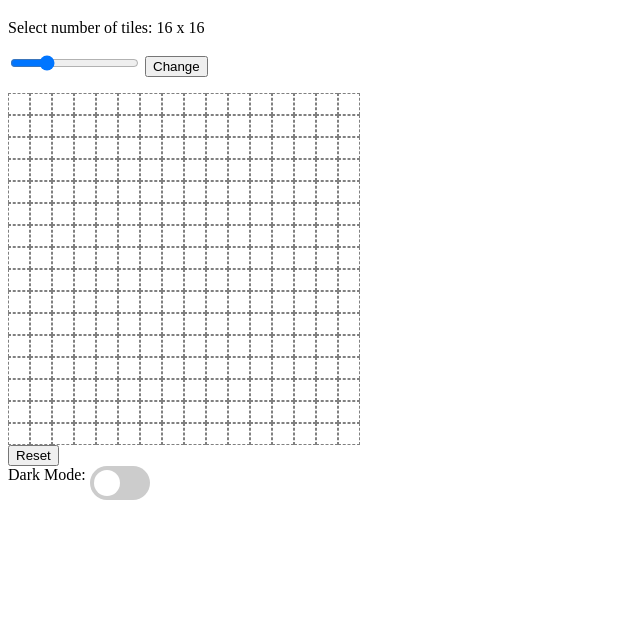
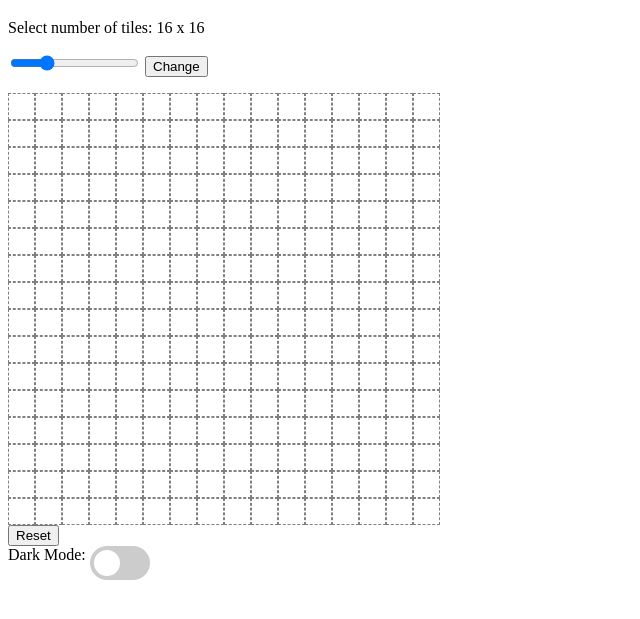
Before and after one commit to boistei/etchSketch, a plain HTML site: page index.html in a window 1280 px wide. Both pictures are taken after a click on the button "Reset". Shown: the part 61-680 px from the top of the page, without its empty margins (0-640 px from the left). Drawn offline with Linux system fonts and the light colour scheme.

Commit message:
Fix reset for dark mode

```diff
--- a/app.js
+++ b/app.js
@@ -1,6 +1,7 @@
 let num = 16;
 
 const tiles = document.querySelector("#tiles");
+let darkMode = false;
 
 tiles.addEventListener("input", (e) => {
     document.querySelector("#tilesNum").textContent = `${tiles.value} x ${tiles.value}`;
@@ -55,7 +56,12 @@ function colorChanger() {
 function resetBoard() {
     let cells = document.querySelectorAll(".column");
     for (let cell of cells) {
-        cell.style.backgroundColor = 'white';
+        if (dark.checked === true) {
+            cell.style.backgroundColor = `rgb(0, 5, 82)`;
+        }
+        else {
+            cell.style.backgroundColor = 'white';
+        }
     }
 }
 
@@ -74,5 +80,6 @@ change.addEventListener("click", (e) => {
 
 const dark = document.querySelector("#dark");
 dark.addEventListener("click", (e) => {
+    resetBoard();
     document.body.classList.toggle("dark");
 })
--- a/style.css
+++ b/style.css
@@ -9,8 +9,8 @@ div .row {
 
 div.column {
     border: 1px dashed gray;
-    width: 20px;
-    height: 20px;
+    width: 25px;
+    height: 25px;
 }
 
 div.column .dark {
```
